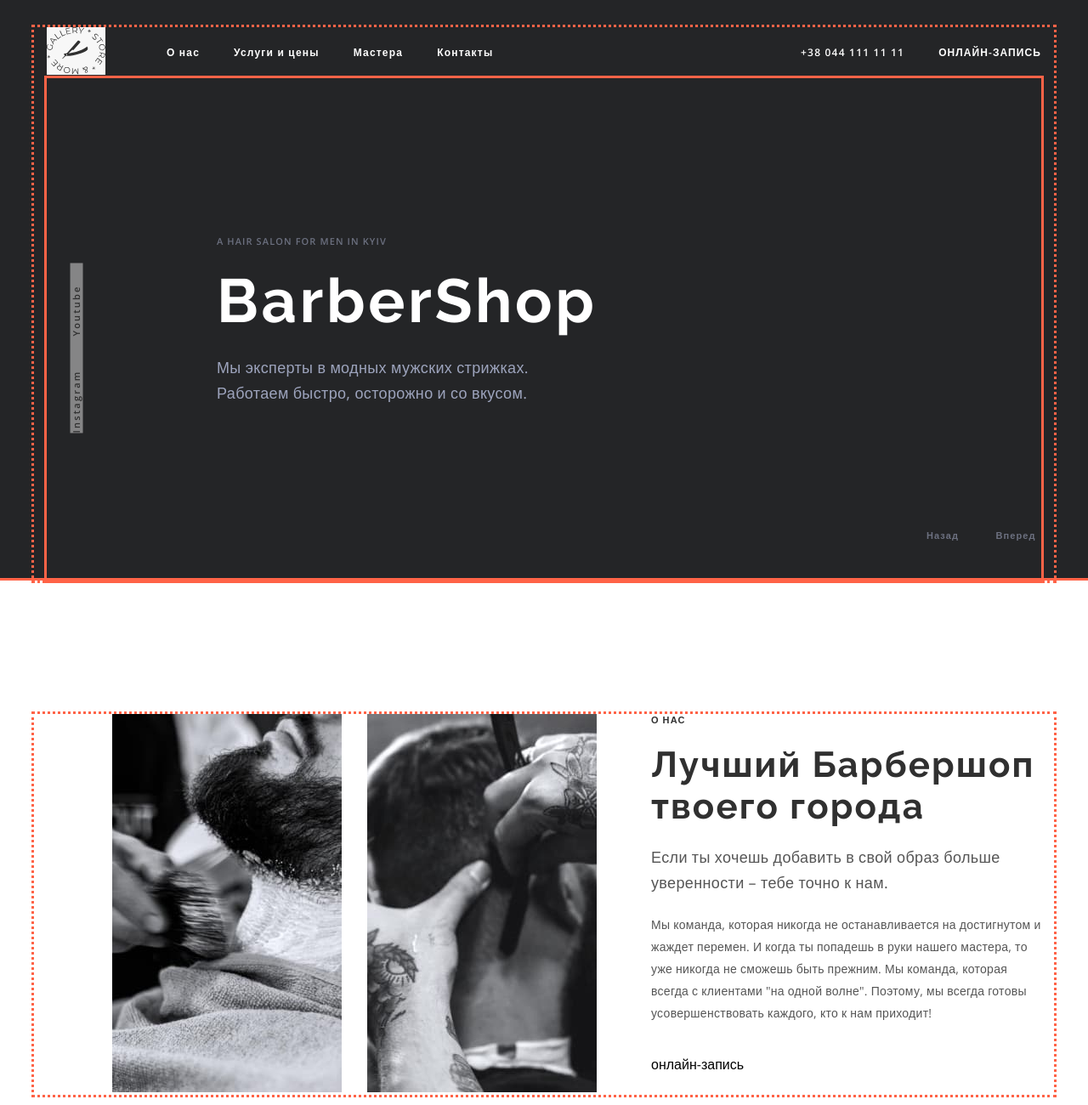
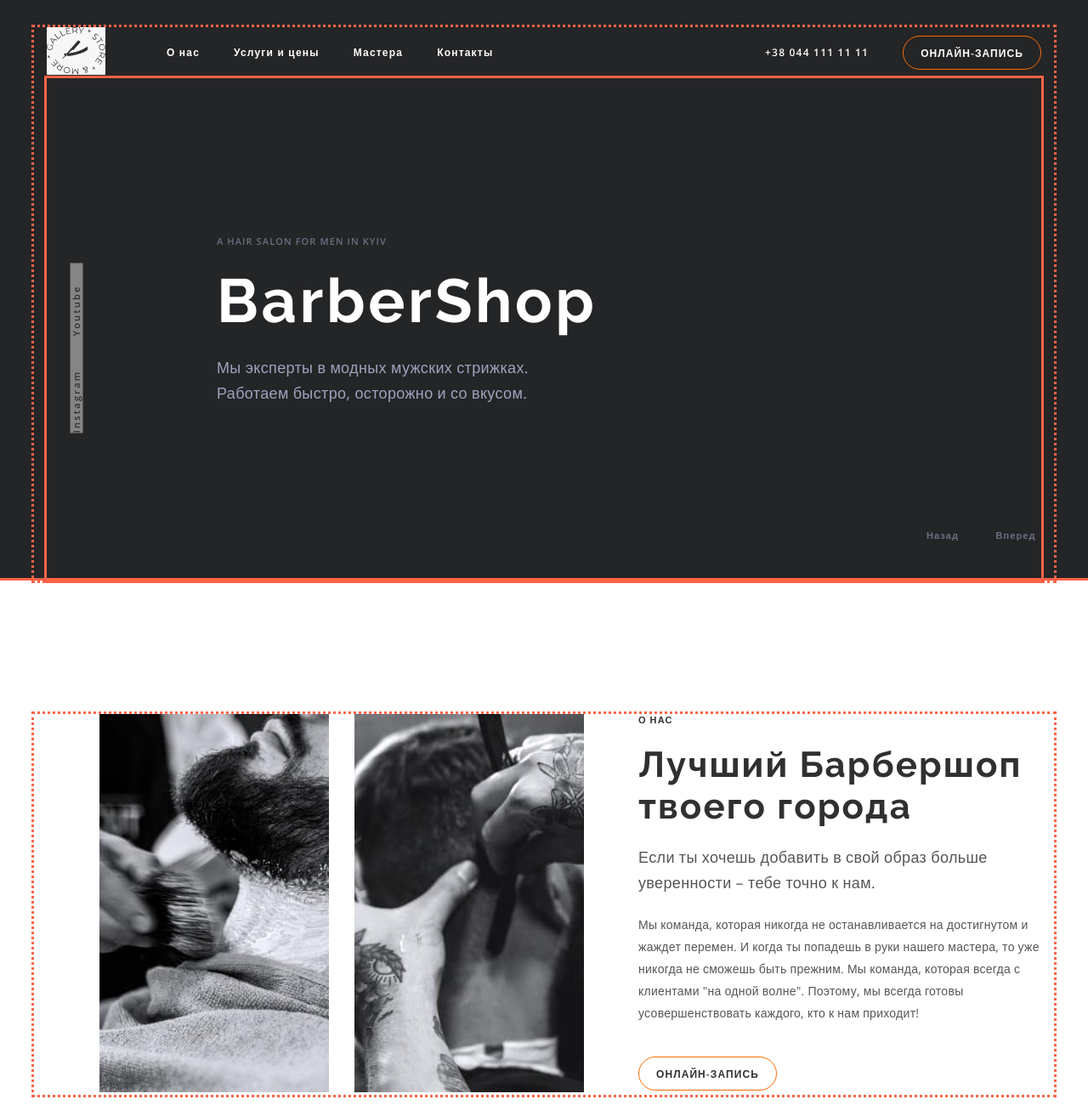
Before and after one commit to olozovik/goit-html-practice-02-03, a plain HTML site: page index.html in a window 1280 px wide. Shown: the top 1300 px of the page at 85% size. Drawn offline with nearby package versions, Linux system fonts and the light colour scheme.

Commit message:
style order-btn

```diff
--- a/css/styles.css
+++ b/css/styles.css
@@ -100,6 +100,7 @@ section {
 
 .header-contacts {
   display: flex;
+  align-items: center;
   margin-left: auto;
 }
 
@@ -108,8 +109,20 @@ section {
 }
 
 .order-btn {
+  display: inline-block;
+  padding: 12px 20px;
+
+  min-width: 160px;
+  height: 40px;
+
+  font-weight: 600;
+  font-size: 12px;
+  line-height: 1.33;
   letter-spacing: 0.09em;
   text-transform: uppercase;
+
+  border: 1px solid var(--text-accent);
+  border-radius: 25px;
 }
 
 .header-social {
@@ -220,11 +233,12 @@ section {
 
 .about-container {
   display: flex;
+  padding-left: 77px;
 }
 
 .about-images {
   display: flex;
-  margin-left: 77px;
+  /* margin-left: 77px; */
 }
 
 .about-images-item:first-child {
@@ -272,3 +286,12 @@ section {
   font-size: 14px;
   line-height: 1.86;
 }
+
+.about-btn {
+  color: var(--text-black);
+}
+
+.about-btn:hover,
+.about-btn:focus {
+  color: var(--text-accent);
+}
--- a/index.html
+++ b/index.html
@@ -42,7 +42,7 @@
               >
             </li>
             <li class="header-contacts-item">
-              <a class="header-contacts-link order-btn" href="#booking"
+              <a class="header-contacts-link order-btn" href=""
                 >онлайн-запись</a
               >
             </li>
@@ -112,7 +112,7 @@
               клиентами "на одной волне". Поэтому, мы всегда готовы
               усовершенствовать каждого, кто к нам приходит!
             </p>
-            <a href="#booking">онлайн-запись</a>
+            <a href="" class="order-btn about-btn">онлайн-запись</a>
           </div>
         </div>
       </section>
@@ -156,7 +156,7 @@
             <td>от 200 грн.</td>
           </tr>
         </table>
-        <a href="#booking">онлайн-запись</a>
+        <a href="">онлайн-запись</a>
       </section>
       <section>
         <ul>
```
